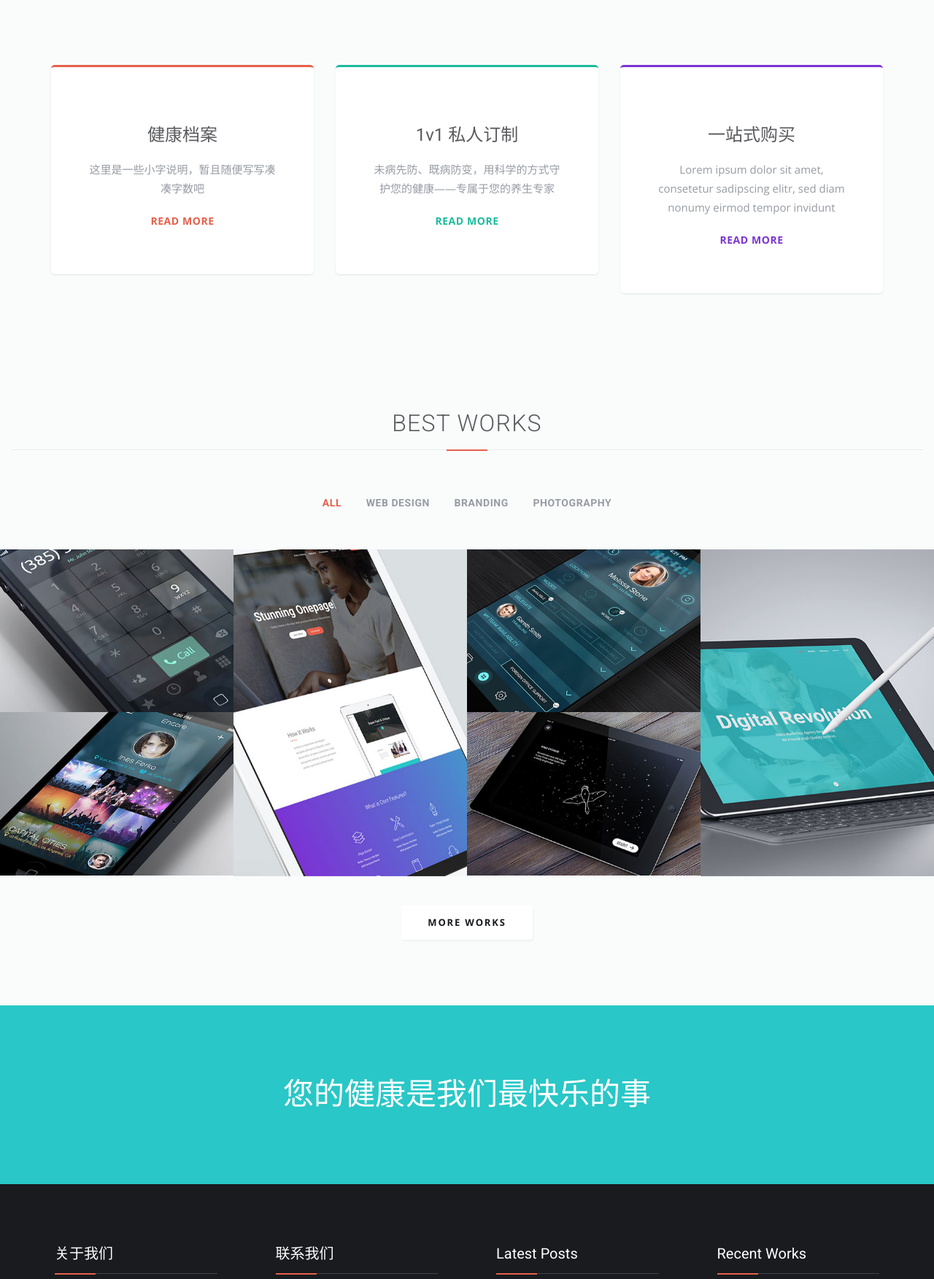
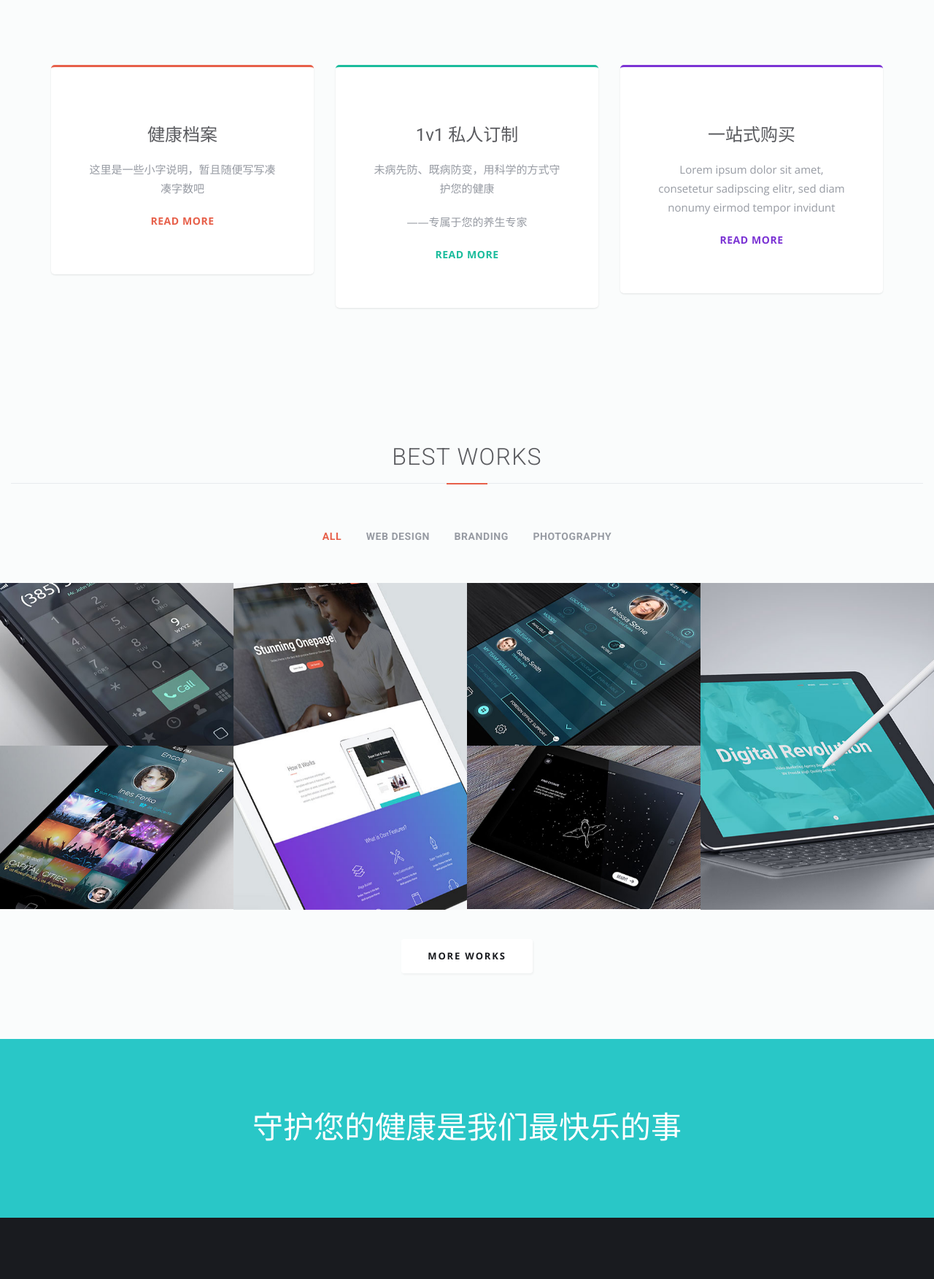
Before and after one commit to wascu/hsite, a Django app: page / in a window 1280 px wide. Shown: the part 901-2654 px from the top of the page at 73% size. Run offline with Django 3.2, Linux system fonts and the light colour scheme; some libraries are stand-ins or nearby versions.

Commit message:
update index..

```diff
--- a/home/templates/hpage/index.html
+++ b/home/templates/hpage/index.html
@@ -520,7 +520,8 @@
               <div class="service-item-box style-1 turquoise text-center">
                 <i class="icon-layers"></i>
                 <h3>1v1 私人订制</h3>
-                <p class="mb-20">未病先防、既病防变，用科学的方式守护您的健康——专属于您的养生专家</p>
+                <p class="mb-20">未病先防、既病防变，用科学的方式守护您的健康</p>
+                <p class="mb-20">——专属于您的养生专家</p>
                 <a href="#" class="read-more sliding-link">Read More</a>
               </div>
             </div> <!-- end service item -->
@@ -1102,7 +1103,7 @@
       <!-- CTA Style-3 -->
       <a href="#" class="call-to-action style-3 bg-color text-center">
         <div class="container">
-          <h2 class="mb-0 white underline-link">您的健康是我们最快乐的事</h2>
+          <h2 class="mb-0 white underline-link">守护您的健康是我们最快乐的事</h2>
         </div>
       </a> <!-- end CTA Style-3 -->
 
```
